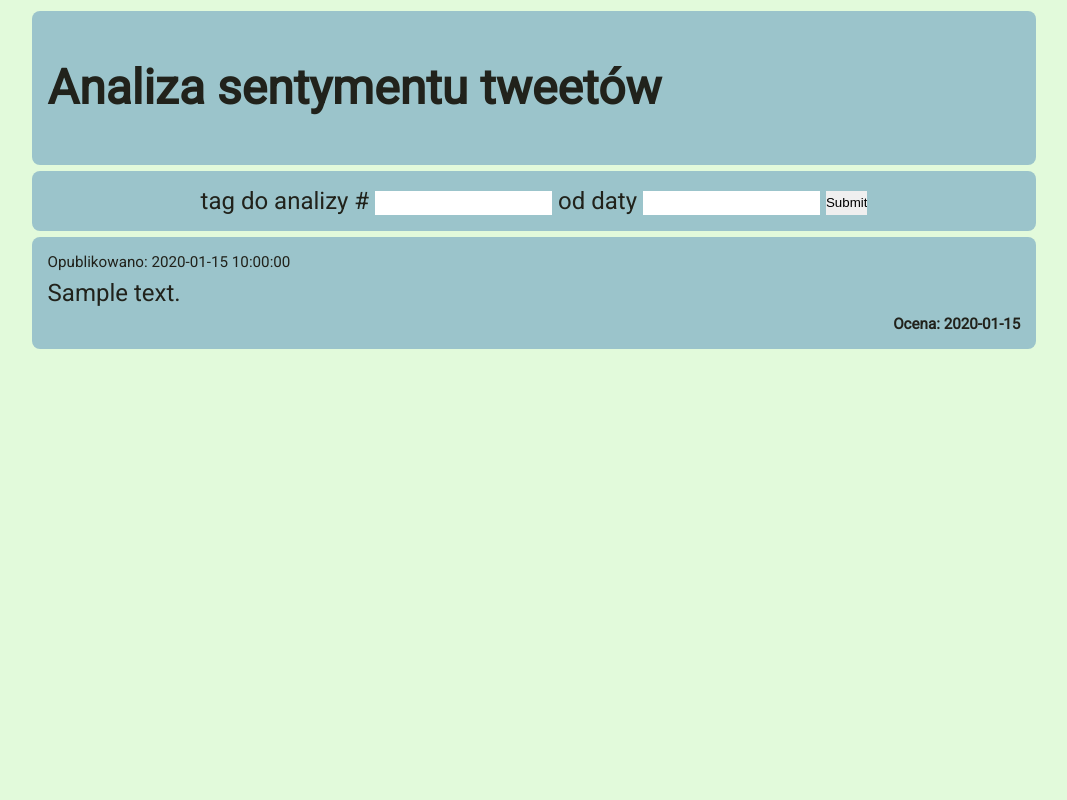
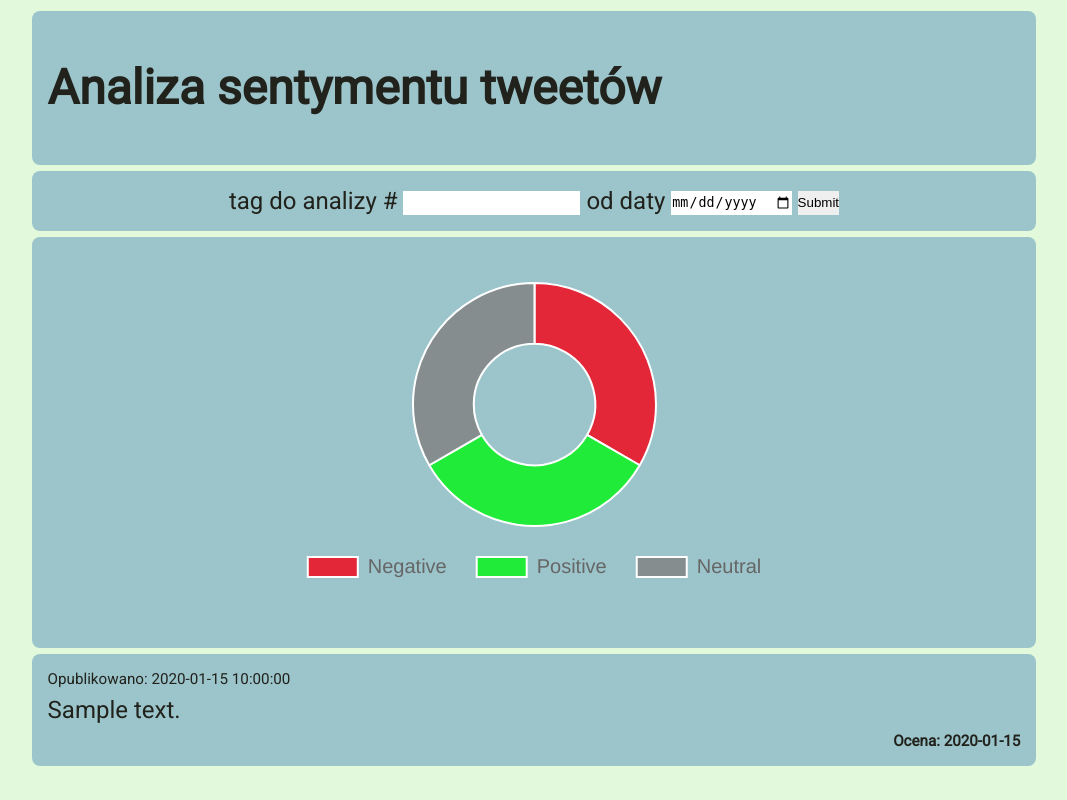
Before and after one commit to monika-osiak/azure-ml, a Flask app: template templates/welcome.html in a window 1280 px wide. Shown: the whole page, without its empty margins (106-1173 px from the left). Run offline with Flask 2, Linux system fonts and the light colour scheme; the template is opened without the code that fills it: most values are stand-ins (such as "Sample title", 1, 10 or a date in 2020).

Commit message:
pie chart added

```diff
--- a/static/css/welcome.css
+++ b/static/css/welcome.css
@@ -36,3 +36,9 @@ input {
     font-size: 0.95rem;
     font-weight: bold;
 }
+
+.chart-wrapper {
+    padding: 3%;
+    position: relative;
+    height:40vh;
+}
--- /dev/null
+++ b/static/script/welcome.js
@@ -0,0 +1 @@
+console.log("Hello world")
--- a/templates/welcome.html
+++ b/templates/welcome.html
@@ -3,6 +3,8 @@
 <head>
     <meta charset="UTF-8">
     <link rel="stylesheet" href="{{ url_for('static', filename='css/welcome.css') }}">
+    <script src="https://cdnjs.cloudflare.com/ajax/libs/Chart.js/2.9.4/Chart.min.js"></script>
+    <script src="{{ url_for('static', filename='script/welcome.js') }}"></script>
     <link rel="preconnect" href="https://fonts.gstatic.com">
     <link href="https://fonts.googleapis.com/css2?family=Roboto&display=swap" rel="stylesheet">
     <title>Analiza sentymentu tweetów</title>
@@ -15,12 +17,54 @@
     <div class="stream-box">
         <form action="{{ url_for('registration_view_post') }}" method="post">
             <label for="hashtag" id="hashtag">tag do analizy #</label>
-            <input type="text" name="hashtag" id="hashtag">
+            <input type="text" name="hashtag" id="hashtag" required>
             <label for="from">od daty</label>
-            <input type="text" name="from" id="from">
+            <input type="date" name="from" id="from" required>
             <input type="submit">
         </form>
     </div>
+    {% if tweets %}
+    <div class="stream-box">
+        <div class="chart-wrapper">
+            <canvas id="sentimentChart" height="100%" ></canvas>
+        </div>
+        <script>
+            console.log("{{ positive_percent }}")
+            console.log("{{ negative_percent }}")
+            console.log("{{ neutral_percent }}")
+            var ctx = document.getElementById('sentimentChart');
+            var sentimentChart = new Chart(ctx, {
+                type: 'doughnut',
+                data: {
+                    datasets: [{
+                        data: ["{{ negative_percent }}", "{{ positive_percent }}", "{{ neutral_percent }}"],
+                        backgroundColor: [
+                            'rgba(245, 0, 19, 0.8)',
+                            'rgba(0, 245, 19, 0.8)',
+                            'rgba(128, 128, 128, 0.8)'
+                        ]
+                    }],
+                    labels: [
+                        'Negative',
+                        'Positive',
+                        'Neutral'
+                    ]
+                },
+                options: {
+                    legend: {
+                        position: "bottom",
+                        align: "center",
+                        labels: {
+                            padding: 30,
+                            fontSize: 20,
+                            boxWidth: 50,
+                        }
+                    }
+                }
+            });
+        </script>
+    </div>
+    {% endif %}
     {% for tweet in tweets %}
         <div class="stream-box">
             <div class="stream-box-date">
```
